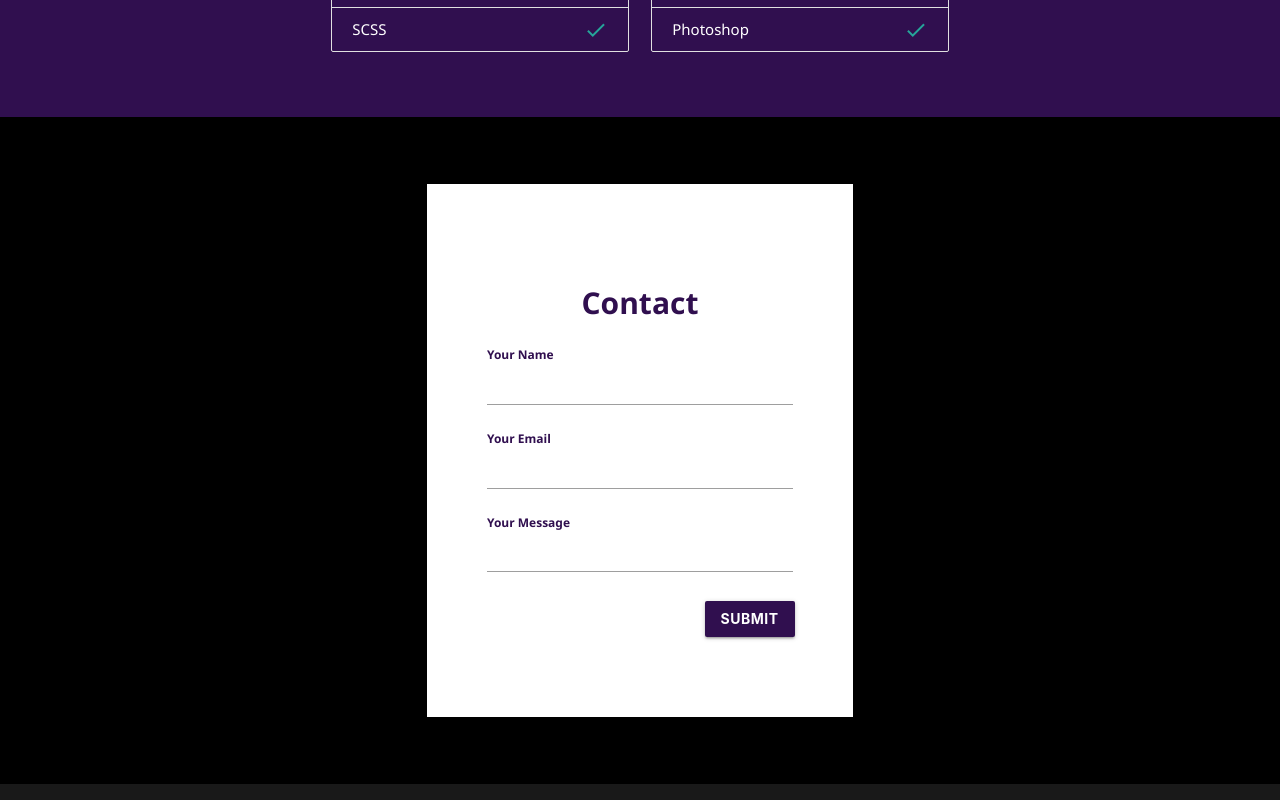
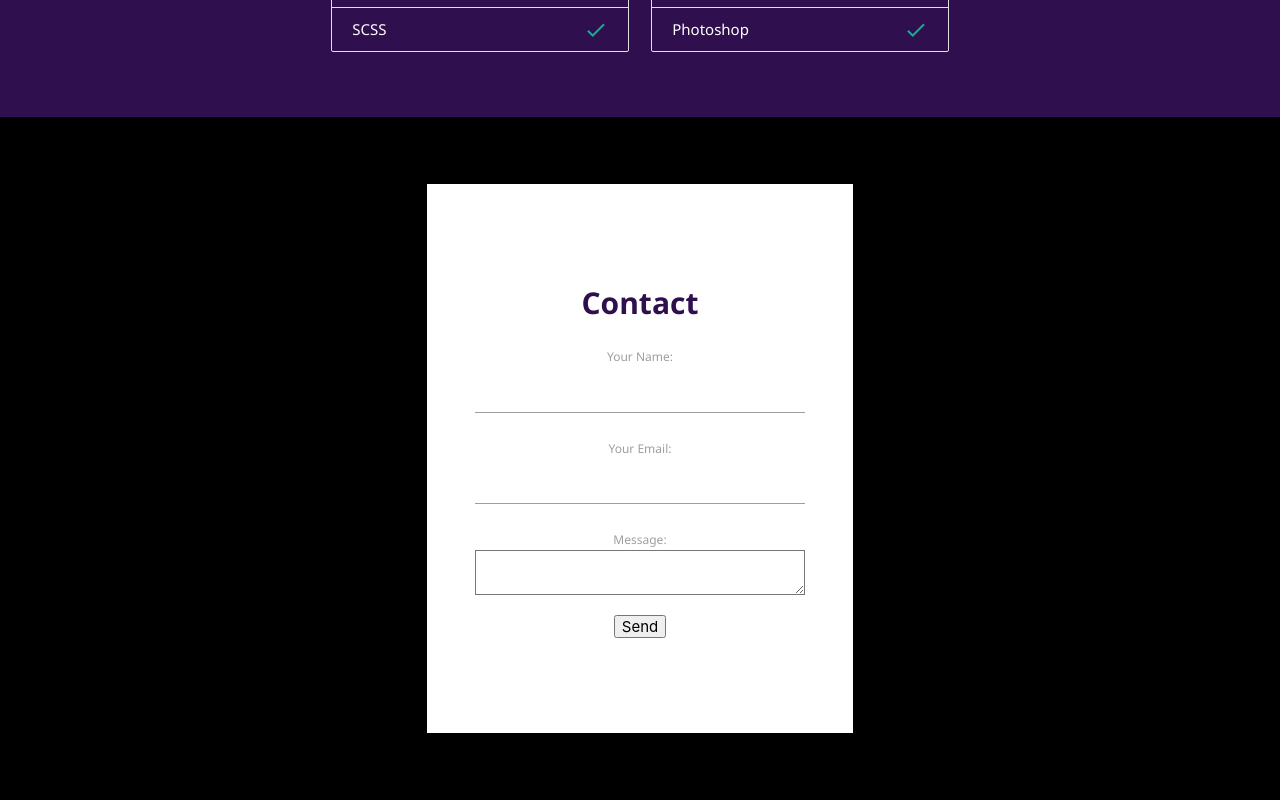
Before and after one commit to Mister905/portfolio_spa, a React (Create React App) app: page / in a window 1280 px wide. Shown: the part 1950-2750 px from the top of the page. Built offline with nearby package versions, Linux system fonts and the light colour scheme.

Commit message:
Netlify troubleshoot

```diff
--- a/public/index.html
+++ b/public/index.html
@@ -31,18 +31,18 @@
     <title>React App</title>
   </head>
   <body>
-    <!-- <form name="contact-form" netlify netlify-honeypot="bot-field" action="/" hidden>
-      <input type="hidden" name="form-name" value="contact-form" />
+    <form name="contact" netlify netlify-honeypot="bot-field" action="/" hidden>
+      <input type="hidden" name="form-name" value="contact" />
       <input type="text" name="name" />
       <input type="text" name="email" />
       <textarea name="message"></textarea>
-    </form> -->
-    <form name="contact" netlify netlify-honeypot="bot-field" action="/" hidden>
+    </form>
+    <!-- <form name="contact" netlify netlify-honeypot="bot-field" action="/" hidden>
       <input type="hidden" name="form-name" value="contact-form" />
       <input type="text" name="name" />
       <input type="email" name="email" />
       <textarea name="message"></textarea>
-    </form>
+    </form> -->
     <noscript>You need to enable JavaScript to run this app.</noscript>
     <div id="root"></div>
     <!--
--- a/src/App.js
+++ b/src/App.js
@@ -190,7 +190,7 @@ function App() {
           <div className="col m4 offset-m4 center-align bg-white contact-col">
             <h1 class="fs-2rem dark-purple fw-bold">Contact</h1>
             <div className="row">
-              <form name="contact" method="POST">
+              {/* <form name="contact" method="POST">
                 <div class="input-field col s12">
                   <input id="name" name="name" type="text" class="validate" />
                   <label for="name" class="active fw-bold">
@@ -219,8 +219,8 @@ function App() {
                 >
                   Submit
                 </button>
-              </form>
-              {/* <form name="contact" method="post">
+              </form> */}
+              <form name="contact" method="post">
                 <input type="hidden" name="form-name" value="contact" />
                 <p>
                   <label>
@@ -240,7 +240,7 @@ function App() {
                 <p>
                   <button type="submit">Send</button>
                 </p>
-              </form> */}
+              </form>
             </div>
           </div>
         </div>
```
